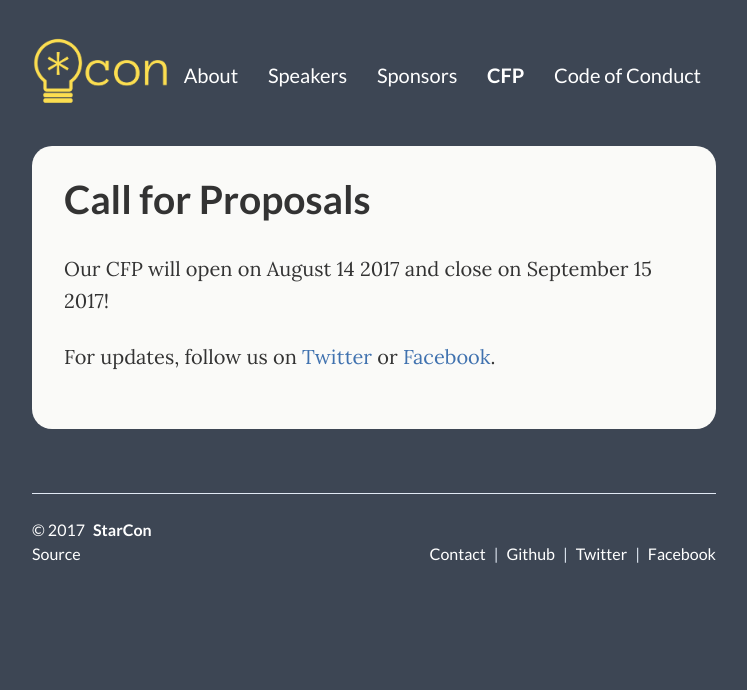
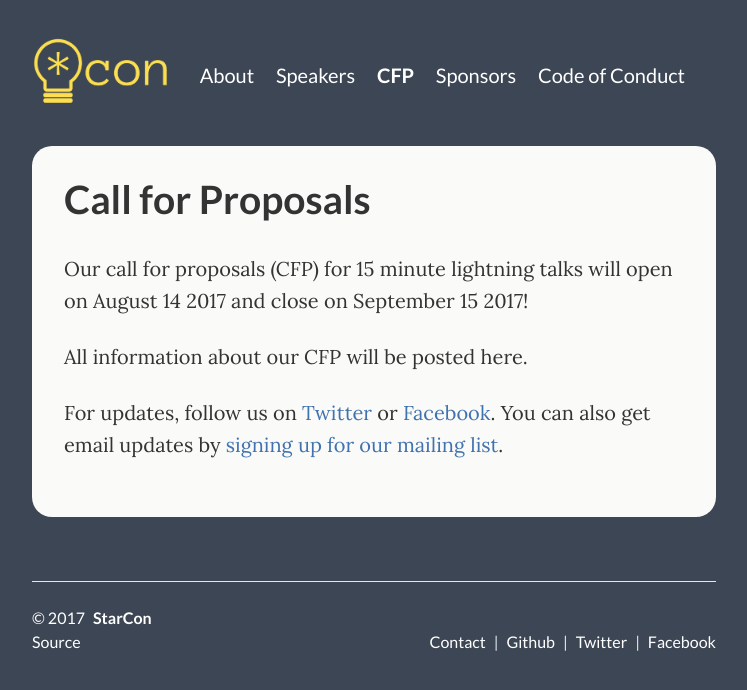
Before and after one commit to StarConKW/starconkw.github.io, a Jekyll site: the page built from _pages/cfp.md, in a window 1280 px wide. Shown: the top 690 px of the page, without its empty margins (266-1013 px from the left). Built offline with Jekyll 4.4.1, drawn with Linux system fonts in a browser that asks for light colours.

Commit message:
fix nav bar padding, add more details to cfp page

```diff
--- a/_config.yml
+++ b/_config.yml
@@ -32,12 +32,12 @@ navigation:
   - title: Speakers
     url: /speakers/
     desc: See who's speaking
+  - title: CFP
+    url: /cfp/
+    desc: Be one of our speakers
   - title: Sponsors
     url: /sponsors/
     desc: Sponsor us!
-  - title: CFP
-    url: /cfp/
-    desc: Be one of our speakers
   - title: Code of Conduct
     url: /coc/
     desc: Our code of conduct
--- a/_pages/cfp.md
+++ b/_pages/cfp.md
@@ -5,6 +5,8 @@ subtitle: Call for Proposals
 permalink: /cfp/
 ---
 
-Our CFP will open on August 14 2017 and close on September 15 2017!
+Our call for proposals (CFP) for 15 minute lightning talks will open on August 14 2017 and close on September 15 2017!
 
-For updates, follow us on [Twitter](https://twitter.com/starconuw) or [Facebook](https://www.facebook.com/starconuw/).
+All information about our CFP will be posted here.
+
+For updates, follow us on [Twitter](https://twitter.com/starconuw) or [Facebook](https://www.facebook.com/starconuw/). You can also get email updates by [signing up for our mailing list](/#where-can-i-get-updates).
--- a/_sass/_site.scss
+++ b/_sass/_site.scss
@@ -205,6 +205,14 @@ html, body, .site-header, .site-footer {
   a, .site-source a {
     color: white;
   }
+  .site-nav {
+    a:first-child {
+      margin-left: 1.0em;
+    }
+    a:last-child {
+      margin-right: 1.0em;
+    }
+  }
   a:hover, .site-source a:hover {
     color: #f8e145;
     background-color: transparent;
```
